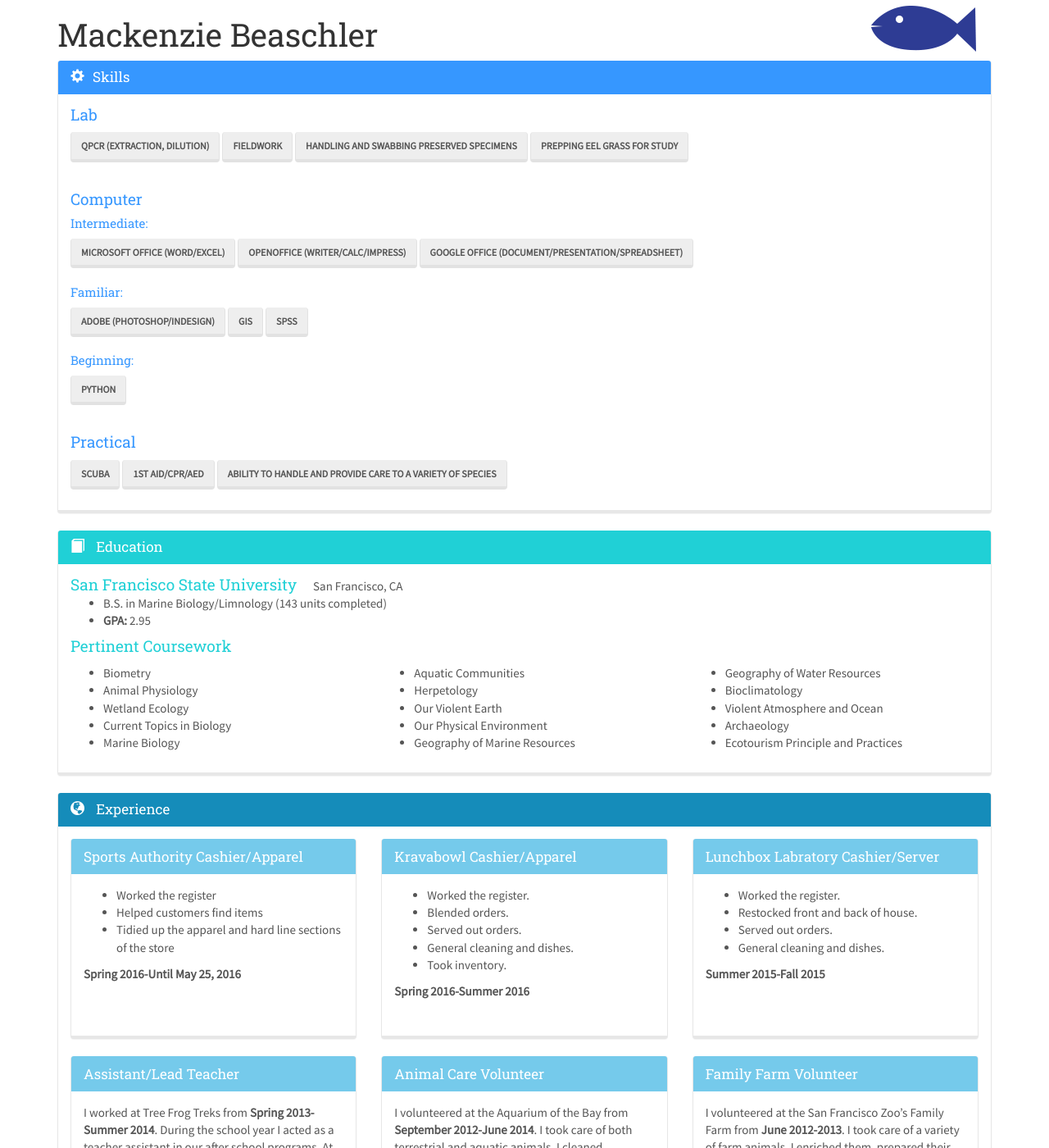
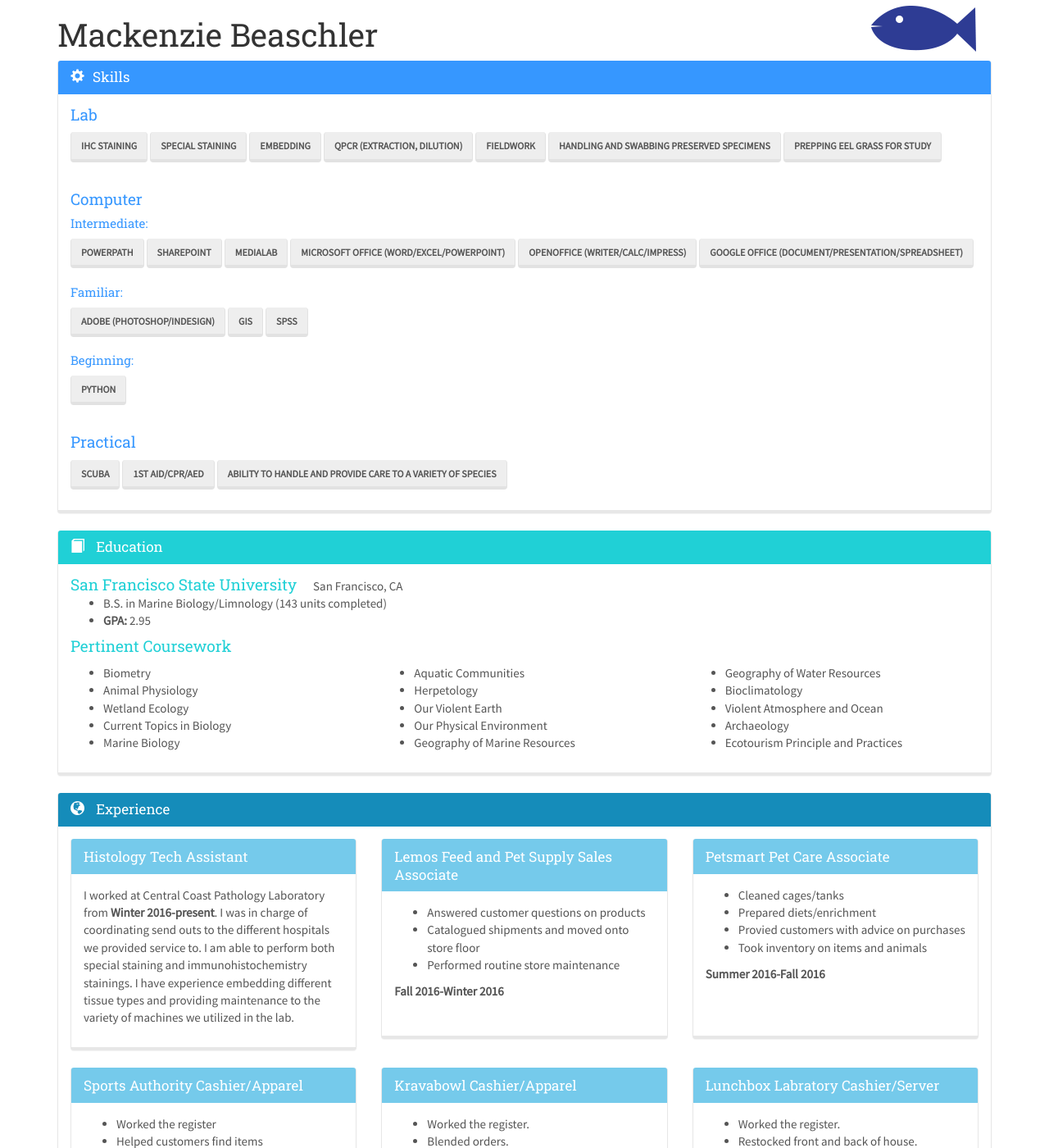
Before and after one commit to iondune/mackenziedunn.com, a Jekyll site: the page built from index.html, in a window 1280 px wide and 1400 px high. Shown: the whole window at 82% size. Built offline with Jekyll 4.4.1, drawn with Linux system fonts in a browser that asks for light colours; nearby versions of some CDN libraries; some of the changed text lies outside the part shown.

Commit message:
Updated skills and experience

```diff
--- a/_data/resume/experience.yml
+++ b/_data/resume/experience.yml
@@ -1,3 +1,33 @@
+
+- heading: Histology Tech Assistant
+  body: >
+    <p>
+    I worked at Central Coast Pathology Laboratory from <strong>Winter 2016-present</strong>.
+    I was in charge of coordinating send outs to the different hospitals we provided service to.
+    I am able to perform both special staining and immunohistochemistry stainings.
+    I have experience embedding different tissue types and providing maintenance to the variety of machines we utilized in the lab.
+    </p>
+
+- heading: Lemos Feed and Pet Supply Sales Associate
+  clear: visible-sm-block
+  body: >
+    <ul>
+    <li>Answered customer questions on products</li>
+    <li>Catalogued shipments and moved onto store floor</li>
+    <li>Performed routine store maintenance</li>
+    </ul>
+    <strong>Fall 2016-Winter 2016</strong>
+
+- heading: Petsmart Pet Care Associate
+  clear: visible-lg-block
+  body: >
+    <ul>
+    <li>Cleaned cages/tanks</li>
+    <li>Prepared diets/enrichment</li>
+    <li>Provied customers with advice on purchases</li>
+    <li>Took inventory on items and animals</li>
+    </ul>
+    <strong>Summer 2016-Fall 2016</strong>
 
 - heading: Sports Authority Cashier/Apparel
   body: >
@@ -6,7 +36,7 @@
     <li>Helped customers find items</li>
     <li>Tidied up the apparel and hard line sections of the store</li>
     </ul>
-    <strong>Spring 2016-Until May 25, 2016</strong>
+    <strong>Spring 2016-Summer 2016</strong>
 
 - heading: Kravabowl Cashier/Apparel
   body: >
@@ -31,7 +61,6 @@
 
 
 - heading: Assistant/Lead Teacher
-  clear: visible-xs-block visible-sm-block visible-md-block
   body: >
     I worked at Tree Frog Treks from <strong>Spring 2013-Summer 2014</strong>. During the school
     year I acted as a teacher assistant in our after school programs. At nights
@@ -42,7 +71,7 @@
     older kids in the after school programs and night events we had.
 
 - heading: Animal Care Volunteer
-  # clear: visible-xs-block visible-sm-block visible-md-block
+  clear: visible-md-block visible-sm-block
   body: >
     I volunteered at the Aquarium of the Bay from <strong>September 2012-June 2014</strong>. I
     took care of both terrestrial and aquatic animals. I cleaned cages/tanks,
@@ -53,7 +82,7 @@
     of our smaller sharks(leopard and spiny dogfish shark).
 
 - heading: Family Farm Volunteer
-  clear: yes
+  clear: visible-lg-block
   body: >
     I volunteered at the San Francisco Zoo’s Family Farm from <strong>June 2012-2013</strong>. I
     took care of a variety of farm animals. I enriched them, prepared their
--- a/_data/resume/skills.yml
+++ b/_data/resume/skills.yml
@@ -1,4 +1,10 @@
 lab:
+  - name: IHC Staining
+    description: Can use both Ventana Ultra and XT to perform a variety of stains
+  - name: Special Staining
+    description: Can perform a variety of stains manually and using a Ventana Nexes
+  - name: Embedding
+    description: Can embed tissues using a Tissuetek for Histology purposes
   - name: qPCR (Extraction, Dilution)
     description: I’ve been doing qPCR for the Vredenburg lab at SFSU for 3 years
   - name: Fieldwork
@@ -9,7 +15,13 @@ lab:
     description: I spent several hours preparing eel grass samples for tests. Scrapping of epiphytes and taking several measurements.
 computer:
   intermediate:
-    - name: Microsoft Office (Word/Excel)
+    - name: Powerpath
+      description: Used while at CCPL
+    - name: Sharepoint
+      description: Used while at CCPL
+    - name: MediaLab
+      description: Used while at CCPL
+    - name: Microsoft Office (Word/Excel/Powerpoint)
       description: Used for years in multiple settings
     - name: Openoffice (Writer/Calc/Impress)
       description: Used for years in multiple settings
```
Also changed, not shown: 1 other file.
